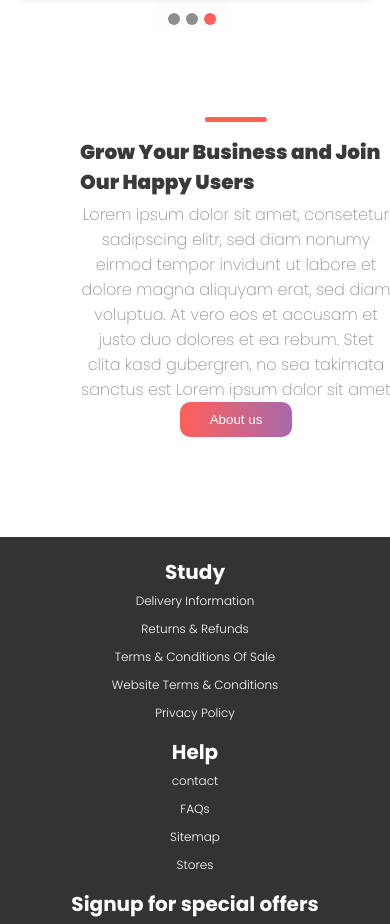
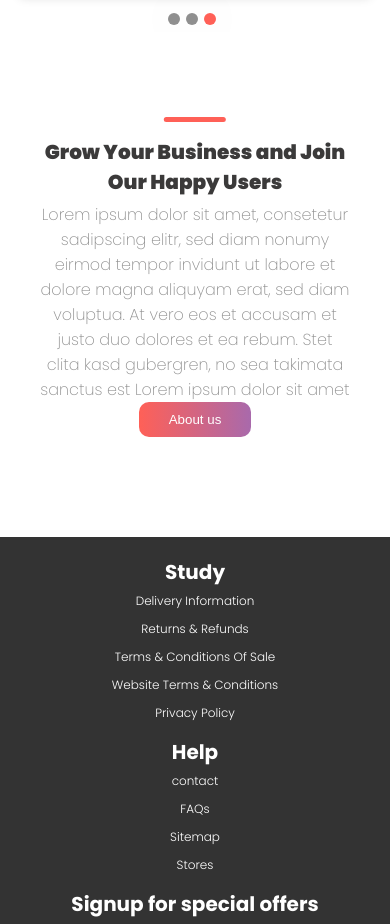
Before and after one commit to ahmedsameh74/stevdy, a React (Create React App) app: page / in a window 390 px wide. Shown: the part 7080-8004 px from the top of the page. Built offline with nearby package versions, Linux system fonts and the light colour scheme.

Commit message:
you missed the point

```diff
--- a/src/components/testomintals/Testomintals.css
+++ b/src/components/testomintals/Testomintals.css
@@ -246,5 +246,13 @@
                     filter: none;
                     margin-bottom: 35px !important;
                 }
+        .testomintals-section .report-left h2 {
+            /* font-size: 2.5rem; */
+            text-align: center;
+        }
 
+                .testomintals-section .report-left  {
+                    margin-left: auto;
+                    margin-right: auto;
+                }
 }
```
